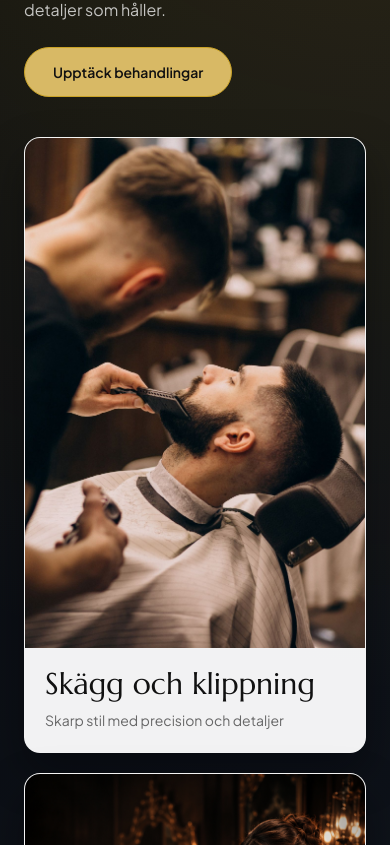
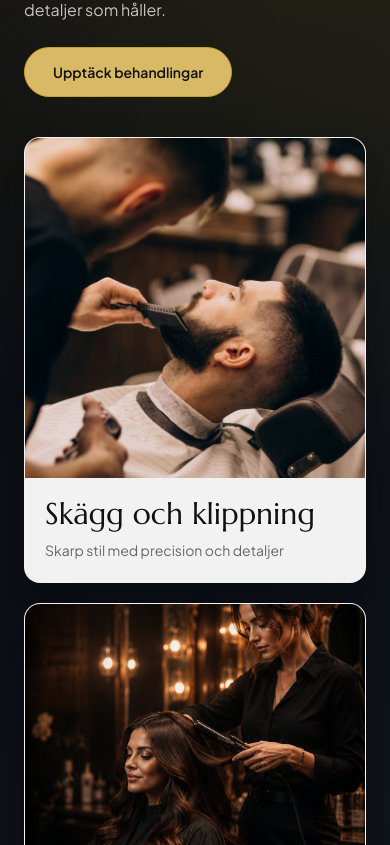
Before and after one commit to YonatanZewude/Demo, a React (Vite) app: page / in a window 390 px wide. Shown: the part 2299-3144 px from the top of the page. Built offline with nearby package versions, Linux system fonts and the light colour scheme; no server answers.

Commit message:
Make mobile service images square

```diff
--- a/src/pages/home-page.tsx
+++ b/src/pages/home-page.tsx
@@ -231,7 +231,7 @@ export function HomePage() {
             <div className="grid gap-5 sm:grid-cols-2 lg:grid-cols-3 lg:auto-rows-max">
               {curatedExperienceCards.map((card) => (
                 <article key={card.title} className={cn("overflow-hidden rounded-2xl border border-white/12 bg-white/95 text-ink-950 shadow-[0_20px_44px_rgba(1,3,7,0.35)]")}>
-                  <div className={cn("overflow-hidden", "aspect-[4/6]")}>
+                  <div className={cn("overflow-hidden", "aspect-square sm:aspect-[4/6]")}>
                     <img
                       alt={card.title}
                       src={card.image}
```
